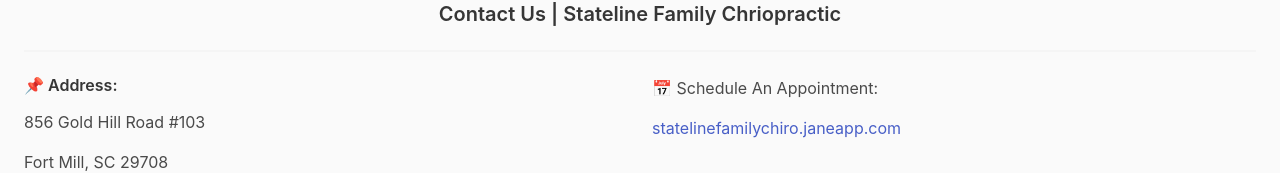
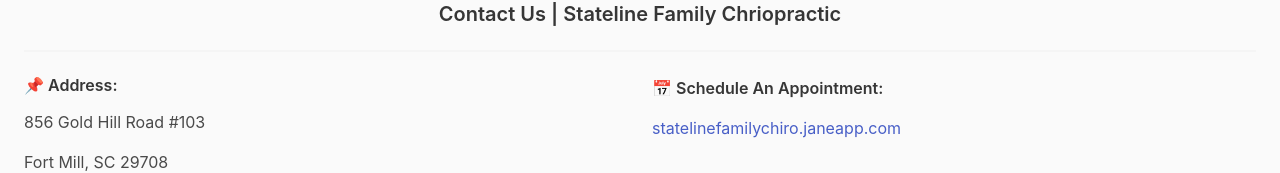
Before and after one commit to sempercuriosus/stateline-fc, a React (Vite) app: page / in a window 1280 px wide. Shown: the part 1029-1202 px from the top of the page. Built offline with nearby package versions, Linux system fonts and the light colour scheme.

Commit message:
updated formatting

```diff
--- a/src/components/footer/footer.jsx
+++ b/src/components/footer/footer.jsx
@@ -27,7 +27,9 @@
         </div>
 
         <div className='column'>
-          <p>📅 Schedule An Appointment:</p>
+          <p>
+            <span className='title is-6'>📅 Schedule An Appointment:</span>
+          </p>
 
           <a
             href='statelinefamilychiro.janeapp.com'
```
